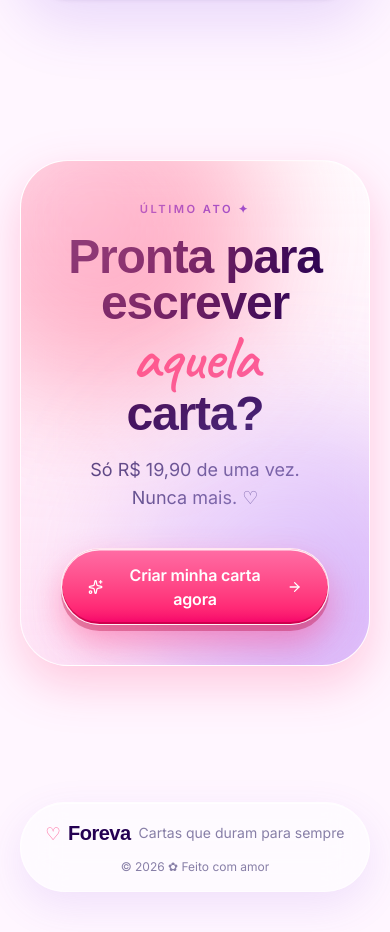
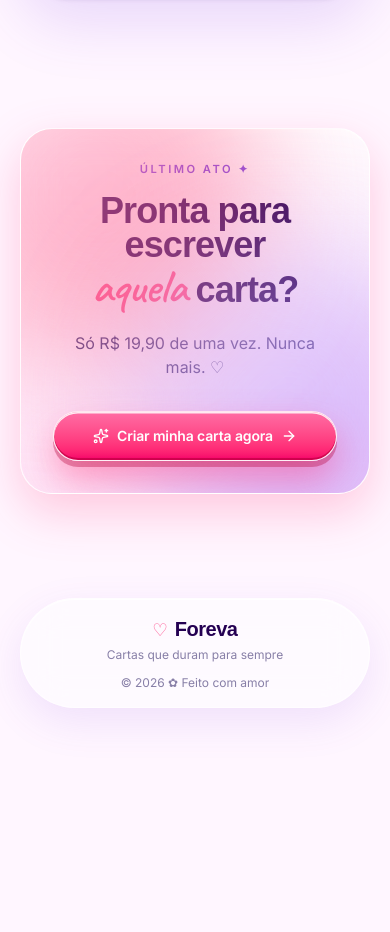
Before and after one commit to EmanuelBacalhau/foreva-saas, a Next.js app: page / in a window 390 px wide. Shown: the part 4570-5502 px from the top of the page. After the commit the page ends 5318 px from the top, so only its background shows below. Built offline with nearby package versions, Linux system fonts and the light colour scheme; no server answers; a web font is replaced by a local one.

Commit message:
fix: update styling for final CTA section to improve layout and readability

```diff
--- a/src/app/page.tsx
+++ b/src/app/page.tsx
@@ -342,21 +342,21 @@ export default function Home() {
       </section>
 
       {/* FINAL CTA */}
-      <section className="px-5 md:px-10 py-24 md:py-32">
-        <div className="mx-auto max-w-5xl glass-pink rounded-[3rem] p-10 md:p-16 text-center relative overflow-hidden shine">
+      <section className="px-5 md:px-10 py-16 md:py-32">
+        <div className="mx-auto max-w-5xl glass-pink rounded-[2rem] md:rounded-[3rem] p-8 md:p-16 text-center relative overflow-hidden shine">
           <div className="absolute -top-20 -left-20 size-80 blob-pink rounded-full opacity-50 blur-3xl float-slow" aria-hidden />
           <div className="absolute -bottom-20 -right-20 size-80 blob-lilac rounded-full opacity-50 blur-3xl float-mid" aria-hidden />
           <p className="eyebrow-y2k">Último ato ✦</p>
-          <h2 className="display-bubble text-5xl md:text-7xl mt-4 leading-[0.95]">
+          <h2 className="display-bubble text-4xl md:text-7xl mt-4 leading-[0.95]">
             Pronta para escrever<br />
             <span className="script text-pink-hot text-[1.3em]">aquela</span>{" "}
             carta?
           </h2>
-          <p className="text-ink-soft text-lg mt-5 max-w-md mx-auto">
+          <p className="text-ink-soft text-base md:text-lg mt-5 max-w-md mx-auto">
             Só {price} de uma vez. Nunca mais. ♡
           </p>
-          <div className="mt-9 flex justify-center">
-            <Link href="/criar" className="btn-bubble shine pill text-base">
+          <div className="mt-8 md:mt-9 flex justify-center">
+            <Link href="/criar" className="btn-bubble shine pill text-sm md:text-base w-full sm:w-auto">
               <Sparkles className="size-4" />
               Criar minha carta agora
               <ArrowRight className="size-4" />
@@ -366,11 +366,13 @@ export default function Home() {
       </section>
 
       <footer className="px-5 md:px-10 py-10">
-        <div className="mx-auto max-w-6xl glass-soft pill px-6 py-4 flex flex-col md:flex-row items-center justify-between gap-3">
-          <div className="flex items-center gap-2">
-            <span className="text-pink-hot pulse-heart">♡</span>
-            <span className="display-bubble text-xl">Foreva</span>
-            <span className="text-ink-mute text-sm">Cartas que duram para sempre</span>
+        <div className="mx-auto max-w-6xl glass-soft pill px-5 md:px-6 py-4 flex flex-col md:flex-row items-center justify-between gap-3 text-center md:text-left">
+          <div className="flex flex-col md:flex-row items-center gap-1 md:gap-2">
+            <div className="flex items-center gap-2">
+              <span className="text-pink-hot pulse-heart">♡</span>
+              <span className="display-bubble text-xl">Foreva</span>
+            </div>
+            <span className="text-ink-mute text-xs md:text-sm">Cartas que duram para sempre</span>
           </div>
           <p className="text-xs text-ink-mute">© {new Date().getFullYear()} ✿ Feito com amor</p>
         </div>
```
